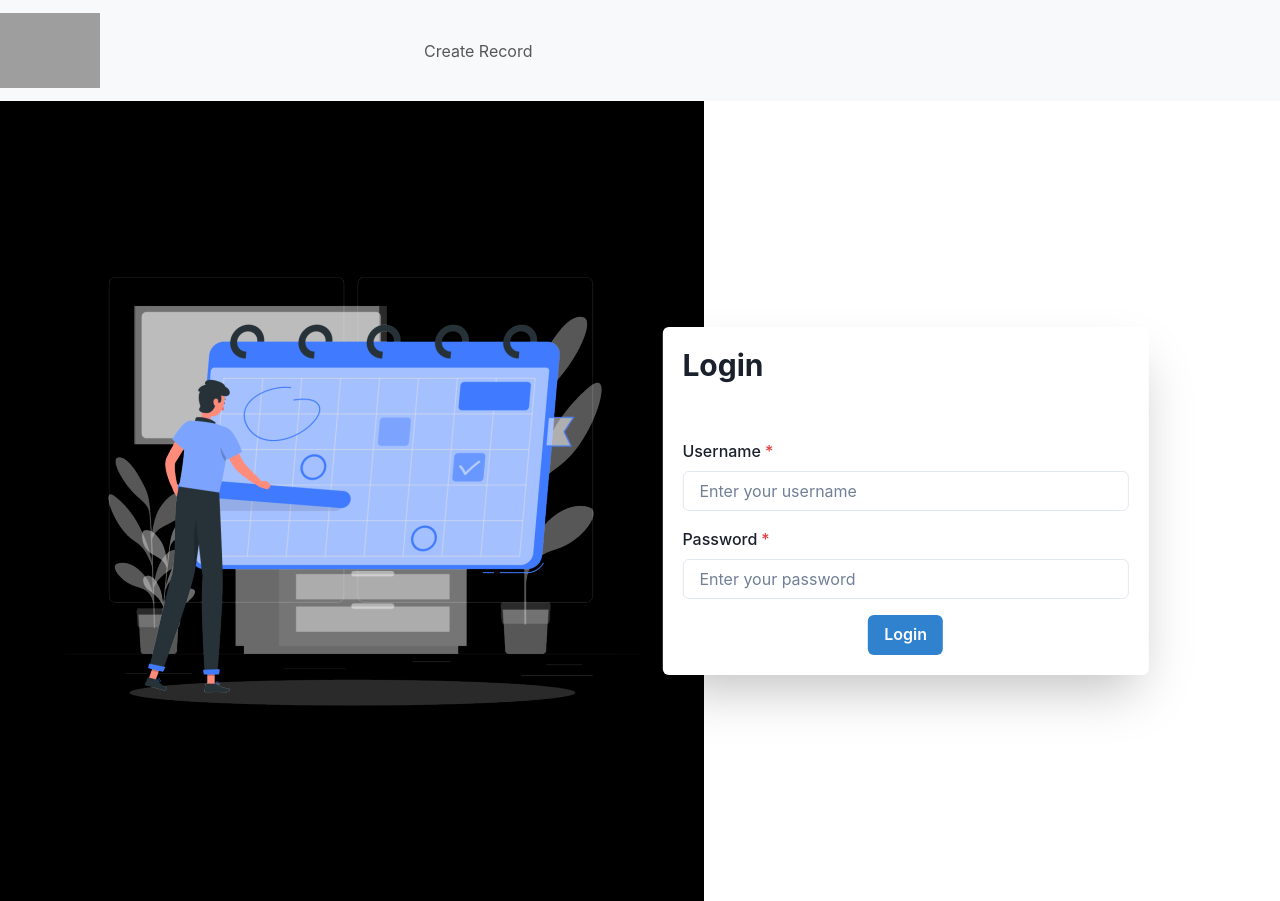
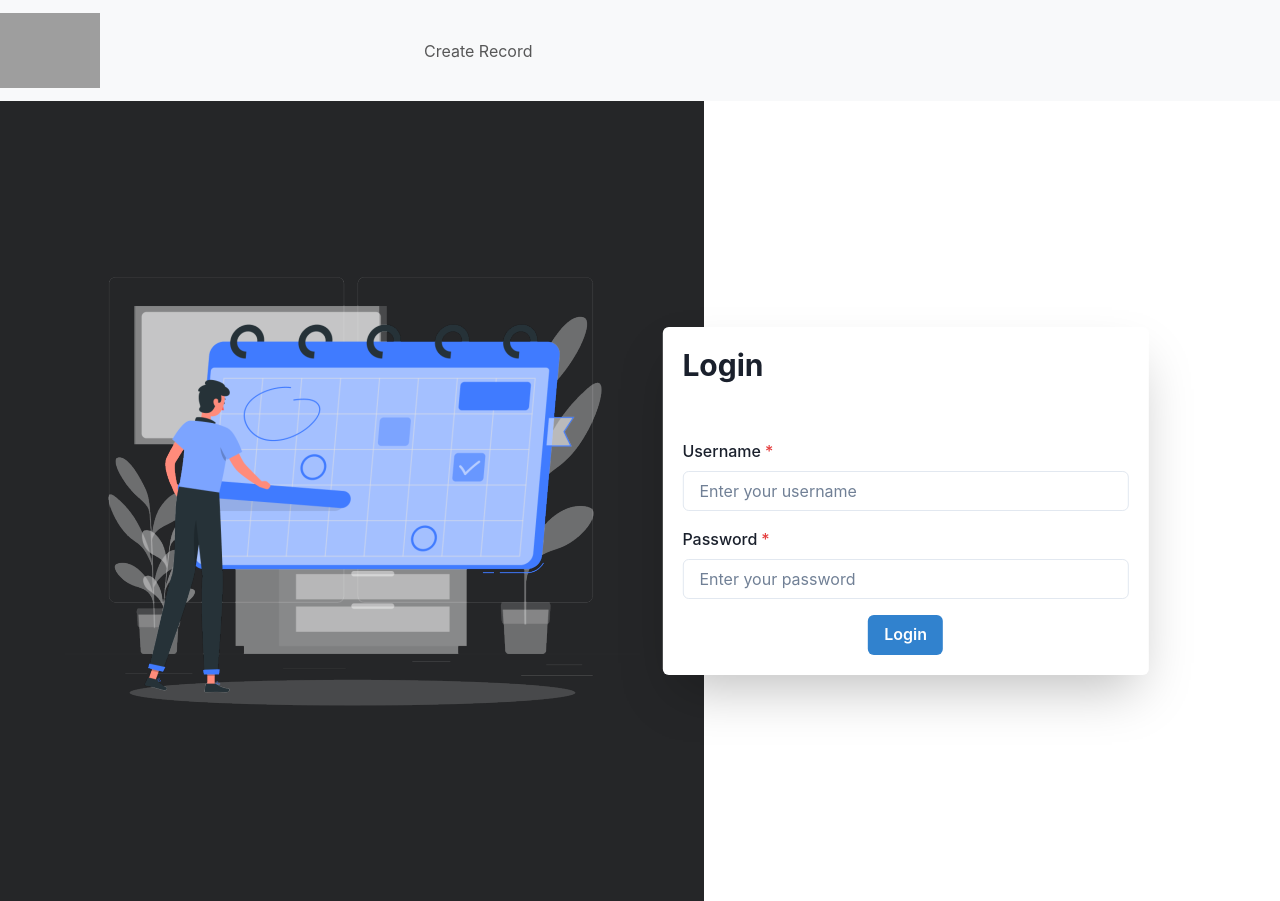
Before and after one commit to kauvyap/cs490-project-Birb, a React (Create React App) app in the folder crush-it/: page /login in a window 1280 px wide. Built offline with nearby package versions, Linux system fonts and the light colour scheme; grey boxes are pictures that could not be loaded.

Commit message:
fixed background color behind logo

```diff
--- a/crush-it/src/components/mainlogo.js
+++ b/crush-it/src/components/mainlogo.js
@@ -4,7 +4,7 @@ import { Box, Image } from '@chakra-ui/react';
 const Logo = () => {
   return (
     <Box
-      bg="black"
+      bg="#252628"
       h="100%"
       display="flex"
       alignItems="center"
```
